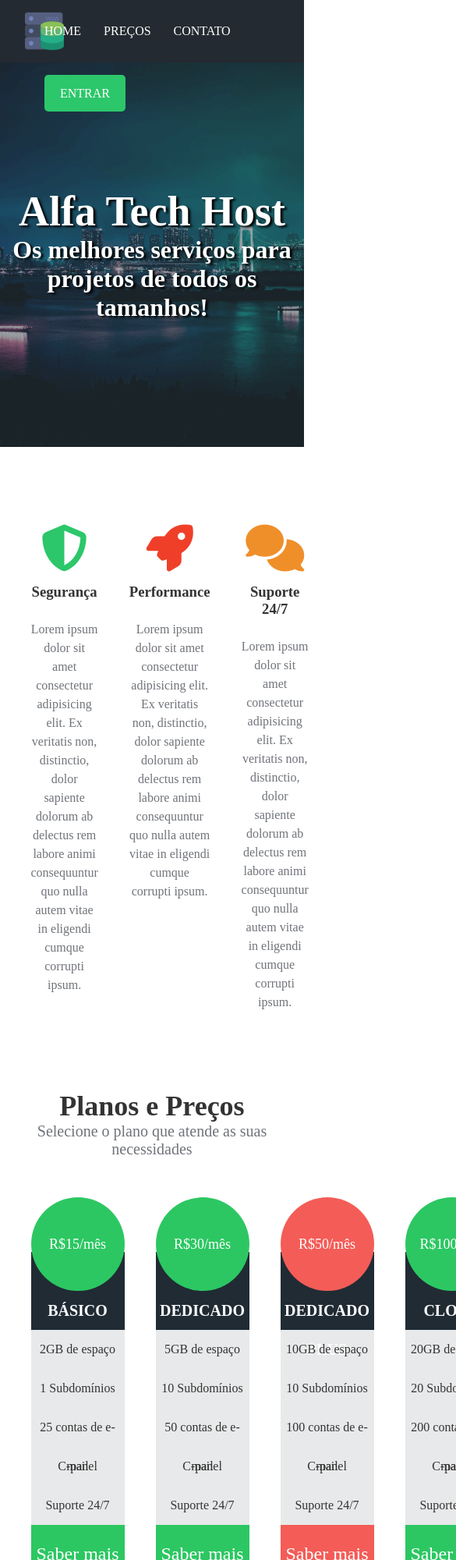
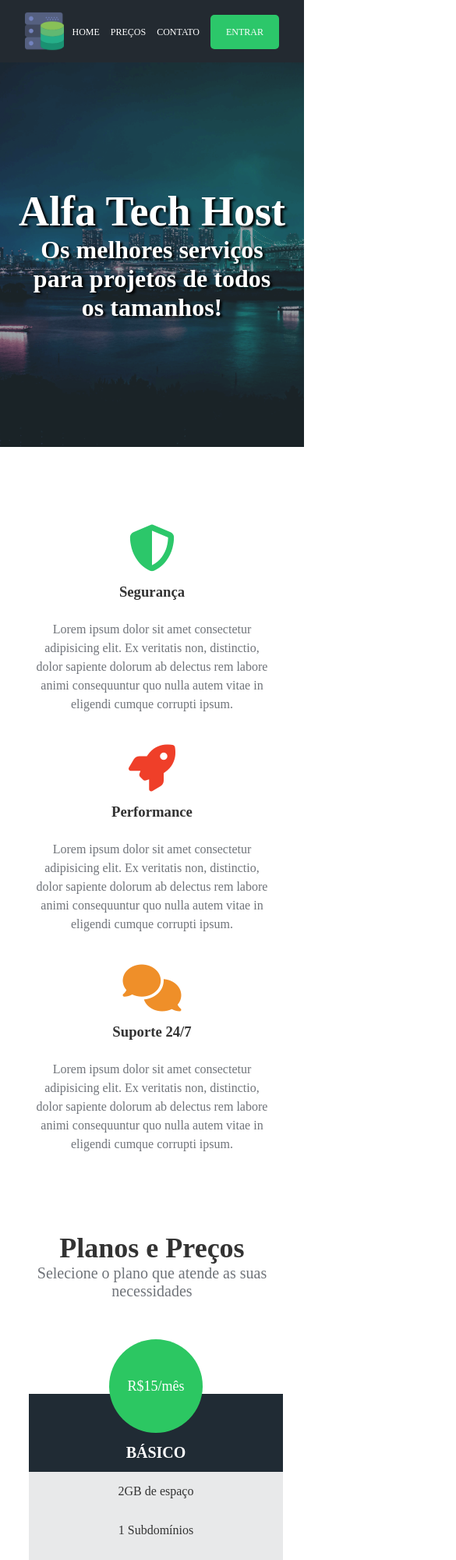
Before and after one commit to MatheusDevPro/8_HDC_HOST, a plain HTML site: page index.html in a window 390 px wide. Shown: the top 2000 px of the page at 78% size, 585 px wide, since content can reach past the window. Drawn offline with Linux system fonts and the light colour scheme.

Commit message:
Inserção de codigos CSS

```diff
--- a/css/styles.css
+++ b/css/styles.css
@@ -306,3 +306,75 @@ footer {
 }
 
 /* responsividade */
+/* small laptops a partir de 1100px */
+@media (max-width: 1100px) {
+  .plans-container {
+    width: 95%;
+  }
+
+  .plan {
+    margin: 0 5px;
+  }
+}
+
+/* tablet 900px */
+@media (max-width: 900px) {
+  .main-banner p {
+    padding: 0 6rem;
+  }
+
+  .searchdomain-container {
+    padding: 2rem 4rem;
+  }
+}
+
+/* celular 576px */
+@media (max-width: 576px) {
+  html,
+  body {
+    overflow-x: hidden;
+  }
+
+  .navbar-items li {
+    font-size: 12px;
+    margin-left: 10px;
+  }
+
+  .main-banner p {
+    padding: 0 2rem;
+  }
+
+  .services-container ul {
+    flex-direction: column;
+  }
+
+  .plans-container {
+    flex-direction: column;
+    width: 100%;
+    padding: 0 2rem;
+  }
+
+  .plan {
+    width: 100%;
+    max-width: 100%;
+    margin-bottom: 15px;
+  }
+
+  .searchdomain-container h2 {
+    font-size: 28px;
+  }
+
+  .searchdomain-container input[type="text"] {
+    width: 100%;
+  }
+
+  .contact-container {
+    padding: 3rem 2rem;
+  }
+
+  .contact-container input,
+  .contact-container textarea {
+    width: 100%;
+    margin: 10px 0;
+  }
+}
```
